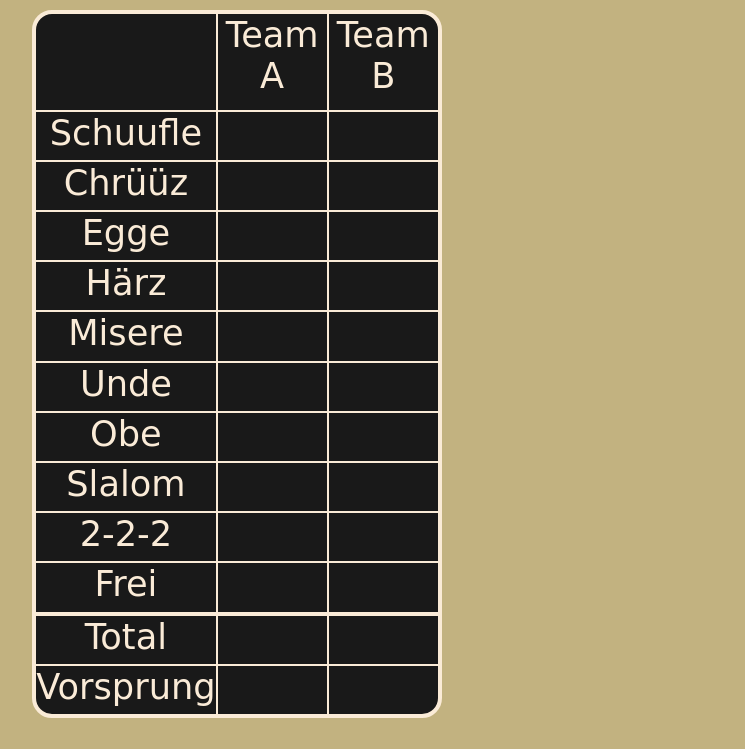
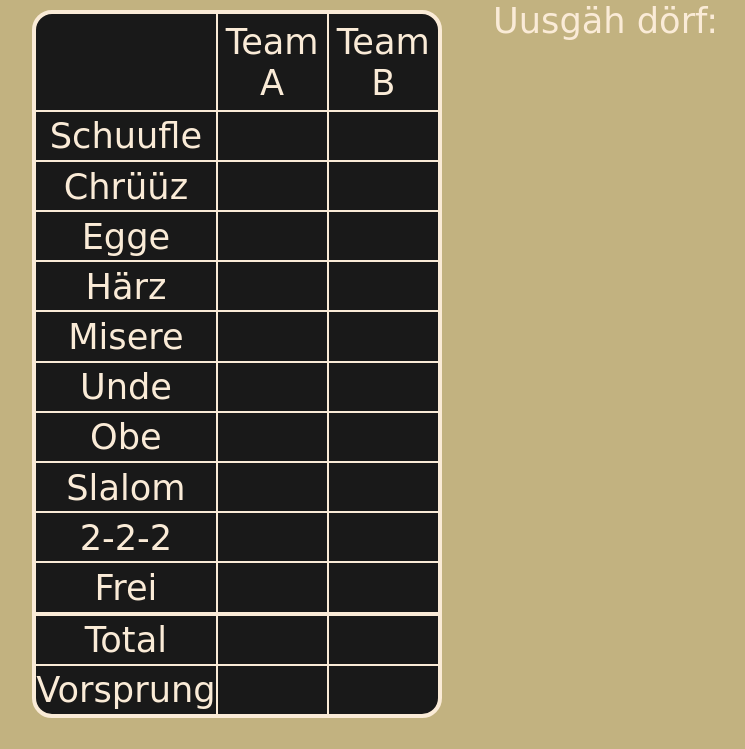
Before and after one commit to EricSommerhalder/jassrechner-svelte, a PHP site: page /tafel.html in a window 1280 px wide. Shown: the part 51-800 px from the top of the page, without its empty margins (403-1148 px from the left). Run offline with PHP 8.4, Linux system fonts and the light colour scheme; some web fonts are replaced.

Commit message:
Kleinigkeiten

```diff
--- a/css/styles.css
+++ b/css/styles.css
@@ -72,14 +72,13 @@ table {
     width: 100%;
     height: calc(100vh - 100px);
     text-align: center;
-    vertical-align: center;
 }
 tr {
     border-bottom: 2px solid antiquewhite;
 }
 td {
-
     border-right: 2px solid antiquewhite;
+    vertical-align: middle;
 }
 tr:nth-child(11){
     border-bottom: 4px solid antiquewhite;
--- a/tafel.html
+++ b/tafel.html
@@ -40,7 +40,9 @@
             </table>
         </div>
       </main>
-      <aside class="rightside"></aside>
+      <aside class="rightside">
+        <p>Uusgäh dörf:</p>
+      </aside>
     </div>
     <footer>
     </footer>
```
